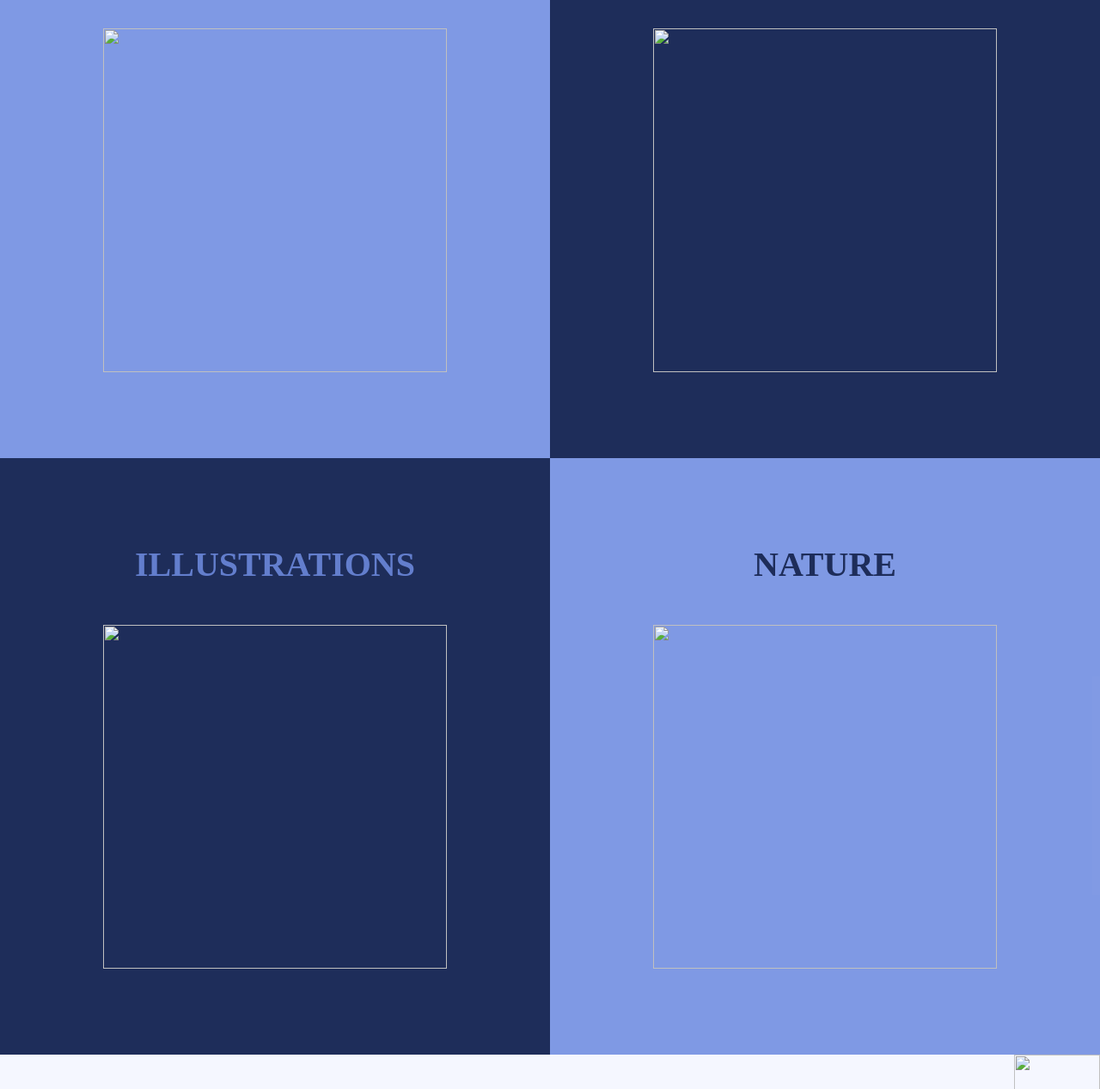
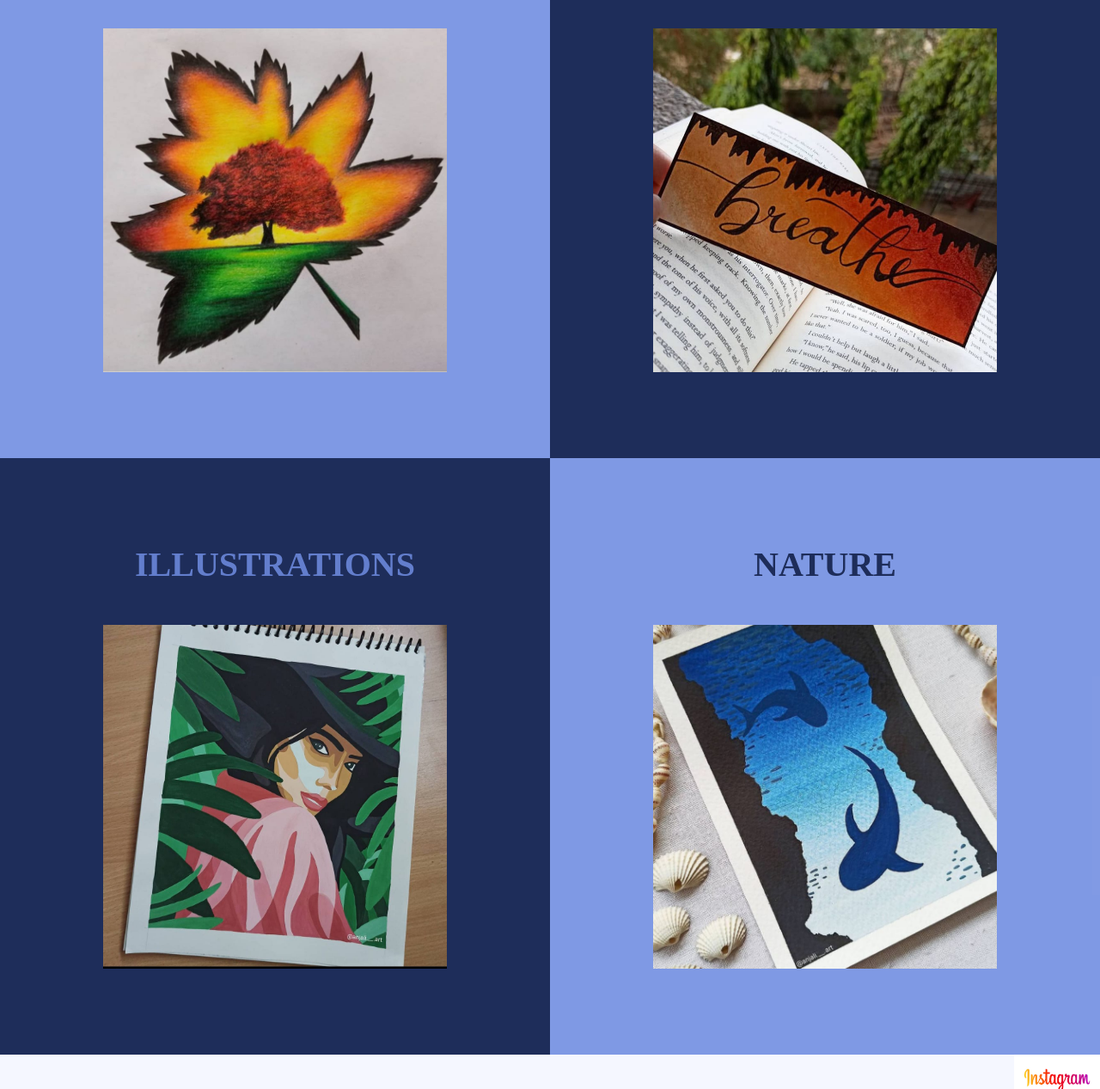
Before and after one commit to Anjali644/artportfolio, a plain HTML site: page index.html in a window 1280 px wide. Shown: the part 992-2259 px from the top of the page at 86% size. Drawn offline with Linux system fonts and the light colour scheme.

Commit message:
Update index.html

```diff
--- a/index.html
+++ b/index.html
@@ -12,38 +12,38 @@
         </div>
 
         <div class="picture">
-            <img src="images/main.png" width="100%" height="90%">
+            <img src="main.png" width="100%" height="90%">
         </div>
         <div class="row">
             <div class="leftcolumn">
                 <div class="card1">
                     <h4>SKETCHES</h4>
                     <br>
-                    <img src="images/Sketch.jpeg" width="400px" height="400px">
+                    <img src="Sketch.jpeg" width="400px" height="400px">
                 </div>
                 <div class="card3">
                     <h4>ILLUSTRATIONS</h4>
                     <br>
-                    <img src="images/Illustration.jpeg" width="400px" height="400px">
+                    <img src="Illustration.jpeg" width="400px" height="400px">
                 </div>
             </div>
             <div class="rightcolumn">
                 <div class="card2">
                     <h4>BOOKMARKS</h4>
                     <br>
-                    <img src="images/Bookmark.jpeg" width="400px" height="400px">
+                    <img src="Bookmark.jpeg" width="400px" height="400px">
                 </div>
                 <div class="card4">
                     <h4>NATURE</h4>
                     <br>
-                    <img src="images/Nature.jpeg" width="400px" height="400px">
+                    <img src="Nature.jpeg" width="400px" height="400px">
                 </div>
             </div>
         </div>
         <div class="footer">
             <div class="instagram">
                 <a href="https://www.instagram.com/anjali.__.art/">
-                    <img src="images/insta.png" width="100px" height="60px">
+                    <img src="insta.png" width="100px" height="60px">
                 </a>
             </div>
         </div>
```
